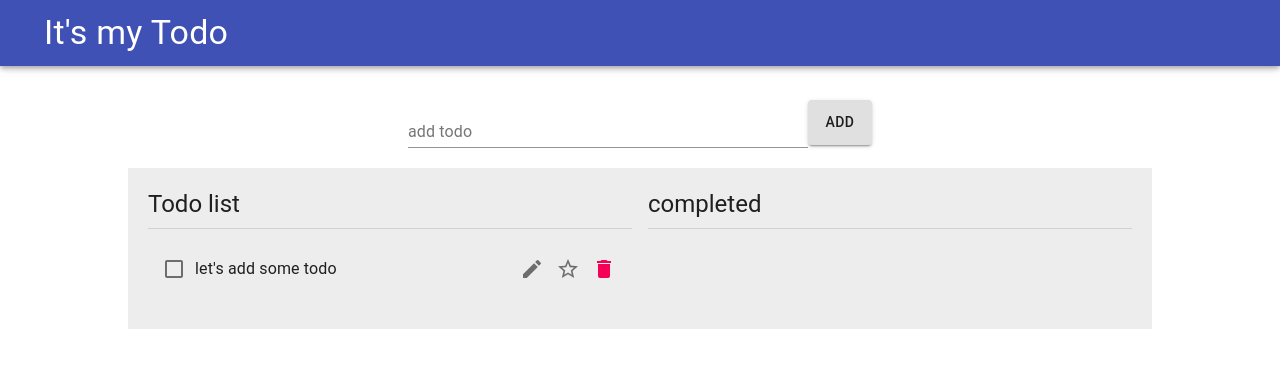
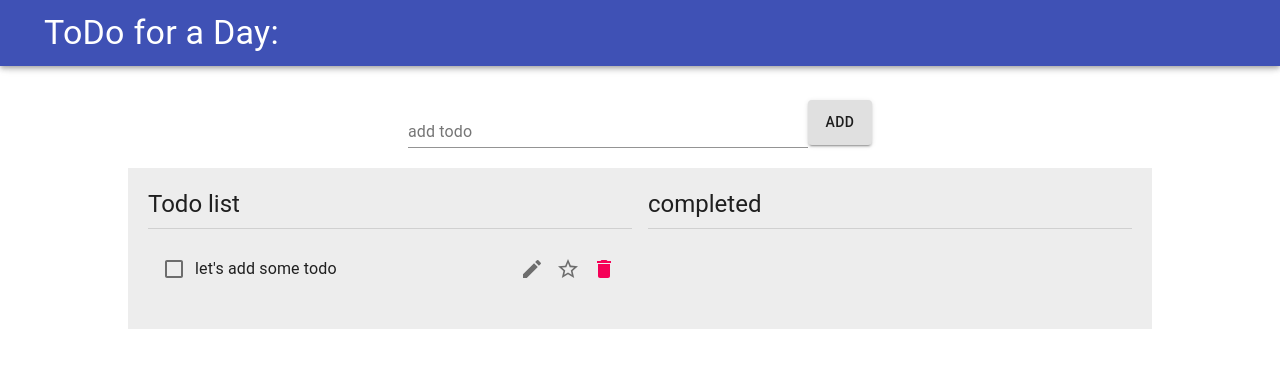
Before and after one commit to anilkapse1/react-todo, a React (Create React App) app: page / in a window 1280 px wide. Shown: the top 368 px of the page. Built offline with nearby package versions, Linux system fonts and the light colour scheme.

Commit message:
change the title

```diff
--- a/src/App.js
+++ b/src/App.js
@@ -34,7 +34,7 @@ const App = () => {
             <IconButton edge="start" color="inherit">
               {/* <img src="logo.png" alt="user logo" style={{ width: "40%" }} /> */}
               <Typography variant="h4" style={{ marginLeft: "20px" }}>
-                It's my Todo
+                ToDo for a Day:
               </Typography>
             </IconButton>
           </Toolbar>
```
